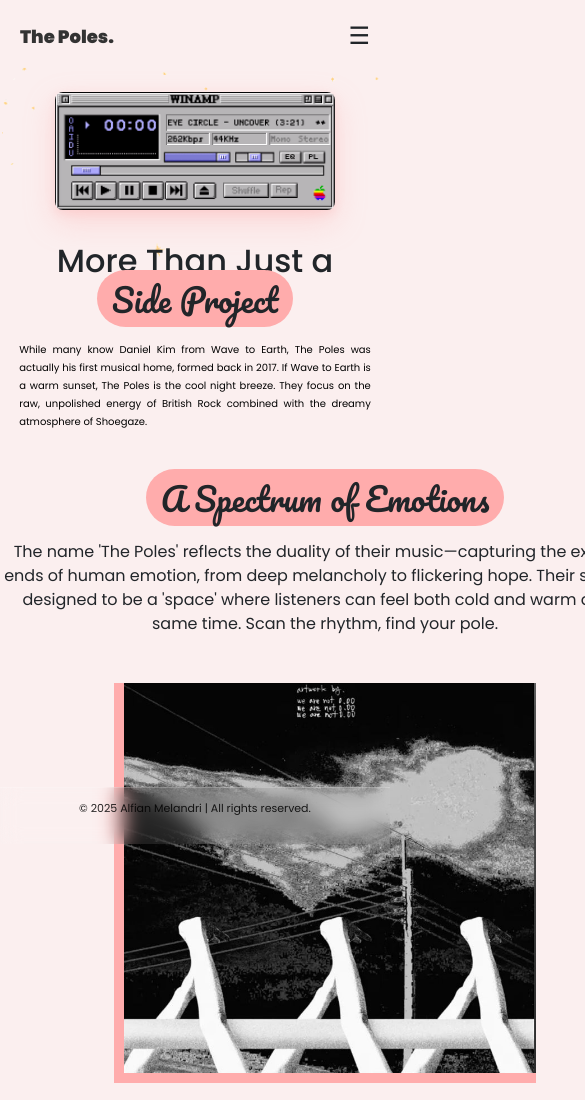
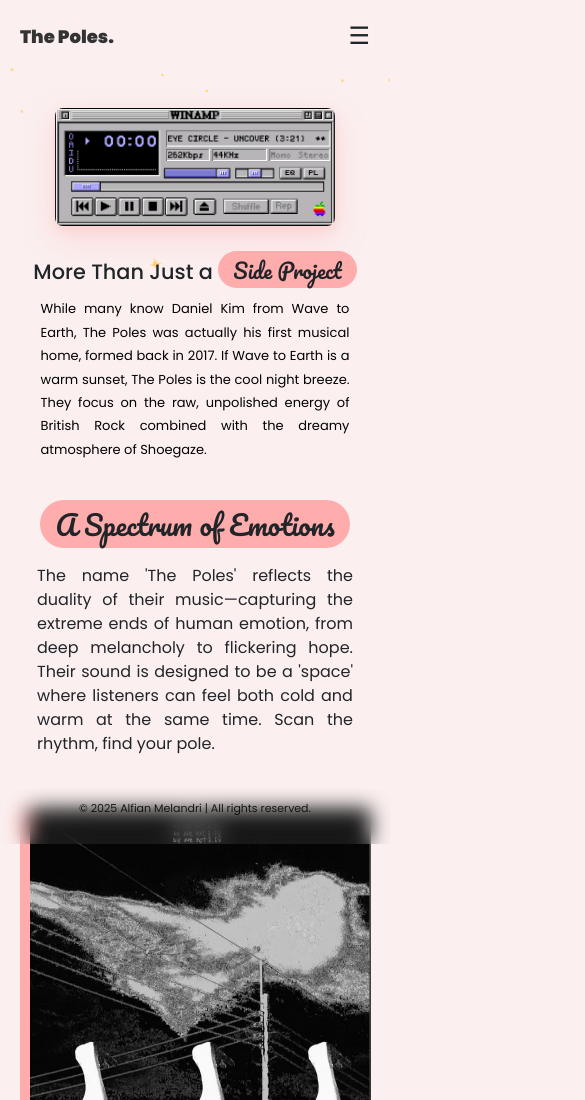
Before and after one commit to alfnmldr/alfian-web, a plain HTML site: page pages/funfact.html in a window 390 px wide. Shown: the top 1100 px of the page, 585 px wide, since content can reach past the window. Drawn offline with nearby package versions, Linux system fonts and the light colour scheme; a web font is replaced by a local one.

Commit message:
fix reso

```diff
--- a/assets/style.css
+++ b/assets/style.css
@@ -949,7 +949,6 @@ body {
   .first-section {
     flex-direction: column;
     min-height: auto;
-    padding: 2em 1.2em;
     gap: 2em;
   }
 
@@ -962,7 +961,8 @@ body {
   }
 
   .side-text p {
-    max-width: 100%;
+    max-width: 90%;
+    margin:auto;
   }
 
   .footer-blur {
@@ -973,17 +973,34 @@ body {
     font-size: 11px;
   }
 
+  #spoti-code {
+    width:90%;
+    margin-bottom:5em;
+    height:max-content;
+  }
+
+  .text-wrap p {
+    width: 90%;
+    text-align:justify;
+    font-size: 1em;
+  }
+
   .side-text h1 {
-    font-size: 2rem;
+    font-size: 1.3rem;
   }
 
   .side-text p {
-    font-size: 10px;
+    font-size: 13px;
     text-align:justify;
   }
 
   .text-wrap h1 {
-    font-size: 2em;
+    font-size: 1.7em;
+  }
+
+  .spotify-album img {
+    width:100%;
+    margin:20px auto;
   }
 
     .gallery-section h1 {
```
